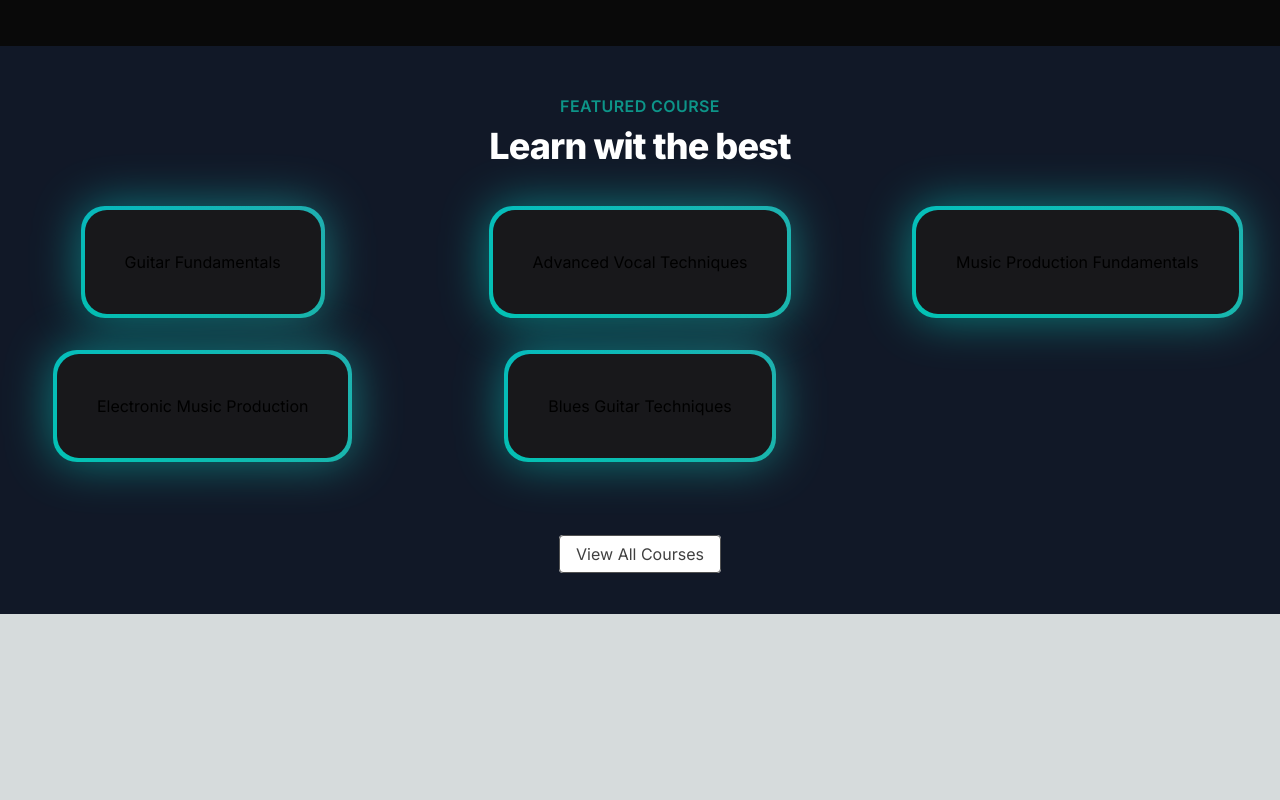
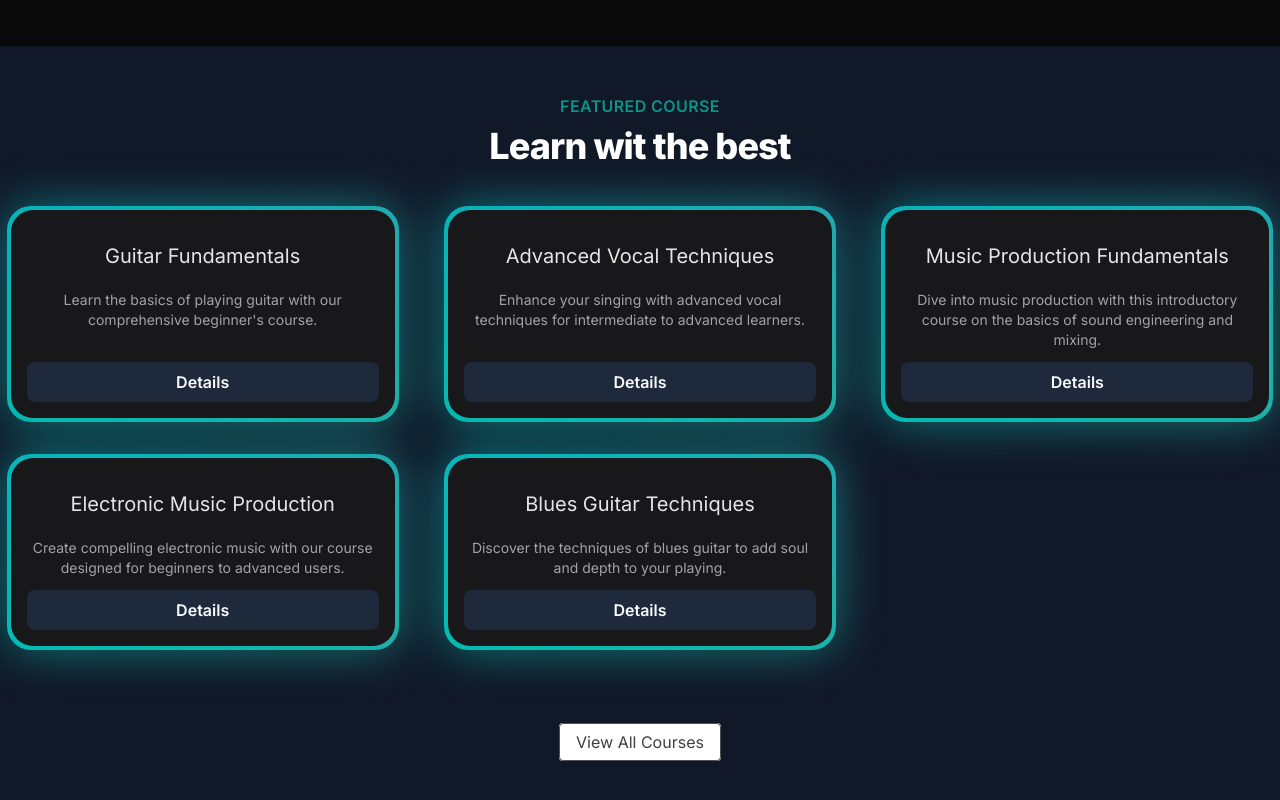
Before and after one commit to dipsingha360/Nextjs-aceternityui, a Next.js app: page / in a window 1280 px wide. Shown: the part 594-1394 px from the top of the page. Before the commit the page ends 1208 px from the top, so only its background shows below. Built offline with nearby package versions, Linux system fonts and the light colour scheme.

Commit message:
featured courses card added

```diff
--- a/src/components/FeaturedCourses.tsx
+++ b/src/components/FeaturedCourses.tsx
@@ -37,8 +37,19 @@ const FeaturedCourses = () => {
         <div className="grid grid-cols-1 sm:grid-cols-2 lg:grid-cols-3 gap-8 justify-center">
           {featuredCourses.map((course: Course) => (
             <div className="flex justify-center" key={course.id}>
-              <BackgroundGradient className="rounded-[22px] max-w-sm p-4 sm:p-10 bg-white dark:bg-zinc-900">
-                <p>{course.title}</p>
+              <BackgroundGradient className="flex flex-col gap-3 rounded-[22px] bg-white dark:bg-zinc-900 overflow-hidden h-full max-w-sm p-4 text-center">
+                <p className="ext-lg sm:text-xl text-black mt-4 mb-2 dark:text-neutral-200">
+                  {course.title}
+                </p>
+                <p className="text-sm text-neutral-600 dark:text-neutral-400 flex-grow">
+                  {course.description}
+                </p>
+                <Link
+                  className="bg-slate-800 rounded-lg py-2 text-slate-50 font-semibold"
+                  href={`/courses/${course.slug}`}
+                >
+                  Details
+                </Link>
               </BackgroundGradient>
             </div>
           ))}
```
